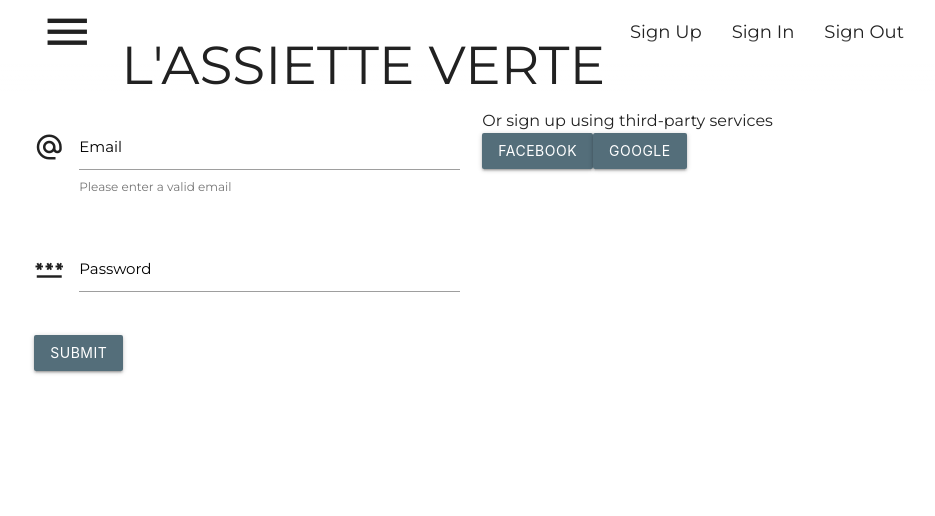
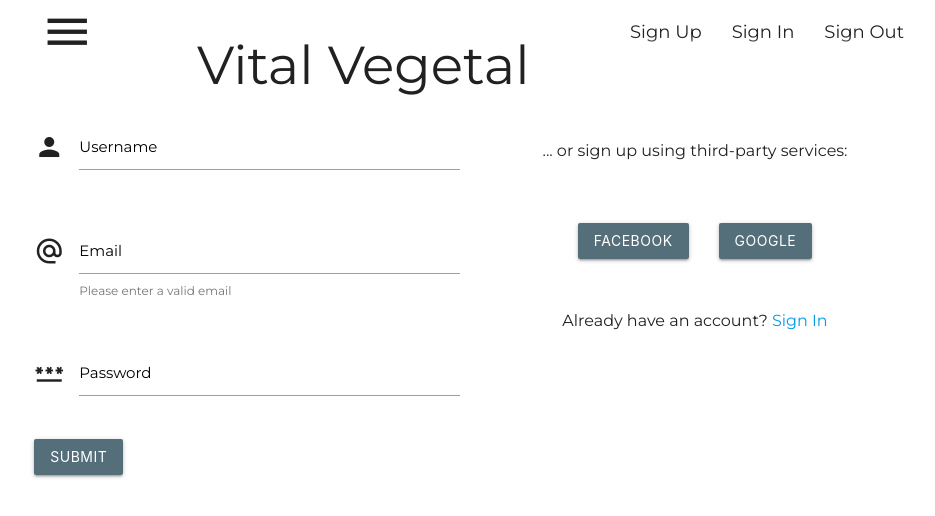
Before and after one commit to PetitsPoissons/marielle-av, a React (Create React App) app in the folder client/: page /signup in a window 1280 px wide. Shown: the top 516 px of the page, without its empty margins (169-1104 px from the left). Built offline with nearby package versions, Linux system fonts and the light colour scheme; no server answers.

Commit message:
signup form continued

```diff
--- a/client/src/actions/authActions.js
+++ b/client/src/actions/authActions.js
@@ -1,7 +1,32 @@
 import axios from 'axios';
-import { FETCH_USER, SIGNUP_SUCCESS, SIGNUP_FAIL } from './types';
+import { FETCH_USER, SIGNUP_SUCCESS, SIGNUP_FAIL, AUTH_ERROR } from './types';
 
+// Fetch current user
 export const fetchUser = () => async (dispatch) => {
   const res = await axios.get('/api/current_user');
   dispatch({ type: FETCH_USER, payload: res.data });
 };
+
+// Sign up new user
+export const signUp = (signUpData) => async (dispatch) => {
+  const config = {
+    headers: {
+      'Content-Type': 'application/json',
+    },
+  };
+  const body = JSON.stringify(signUpData);
+  console.log('body', body);
+  try {
+    const res = await axios.post('/api/auth/signup', body, config);
+    dispatch({
+      type: SIGNUP_SUCCESS,
+      payload: res.data,
+    });
+    dispatch(fetchUser());
+  } catch (err) {
+    console.log(err);
+    dispatch({
+      type: SIGNUP_FAIL,
+    });
+  }
+};
--- a/client/src/actions/types.js
+++ b/client/src/actions/types.js
@@ -1,3 +1,4 @@
 export const FETCH_USER = 'FETCH_USER';
 export const SIGNUP_SUCCESS = 'SIGNUP_SUCCESS';
 export const SIGNUP_FAIL = 'SIGNUP_FAIL';
+export const AUTH_ERROR = 'AUTH_ERROR';
--- a/client/src/components/authComponents/SignUp.js
+++ b/client/src/components/authComponents/SignUp.js
@@ -8,11 +8,39 @@ import { connect } from 'react-redux';
 // import { register } from '../../actions/auth';
 
 const SignUp = () => {
+  const [formData, setFormData] = useState({
+    username: '',
+    email: '',
+    password: '',
+  });
+
+  const onChange = (e) =>
+    setFormData({ ...formData, [e.target.name]: e.target.value });
+
+  const onSubmit = (e) => {
+    e.preventDefault();
+    console.log('formData', formData);
+  };
+
   return (
     <div className="container" style={{ marginTop: '3rem' }}>
       <div className="row">
         <div className="col s6">
-          <form>
+          <form onSubmit={(e) => onSubmit(e)}>
+            <div className="row">
+              <div className="input-field col s12">
+                <i className="material-icons prefix">person</i>
+                <input
+                  name="username"
+                  type="text"
+                  id="username"
+                  className="validate"
+                  value={formData.username}
+                  onChange={(e) => onChange(e)}
+                />
+                <label htmlFor="username">Username</label>
+              </div>
+            </div>
             <div className="row">
               <div className="input-field col s12">
                 <i className="material-icons prefix">alternate_email</i>
@@ -21,6 +49,8 @@ const SignUp = () => {
                   type="text"
                   id="email"
                   className="validate"
+                  value={formData.email}
+                  onChange={(e) => onChange(e)}
                 />
                 <label htmlFor="email">Email</label>
                 <span
@@ -40,12 +70,14 @@ const SignUp = () => {
                   type="text"
                   id="password"
                   className="validate"
+                  value={formData.password}
+                  onChange={(e) => onChange(e)}
                 />
                 <label htmlFor="password">Password</label>
               </div>
             </div>
             <button
-              className="btn waves-effect waves-light blue-grey darken-1"
+              className="btn waves-effect waves-blue-grey blue-grey darken-1"
               type="submit"
               name="action"
             >
@@ -54,13 +86,20 @@ const SignUp = () => {
           </form>
         </div>
         <div className="col s6">
-          <p>Or sign up using third-party services</p>
-          <button className="btn waves-effect waves-light blue-grey darken-1">
-            Facebook
-          </button>
-          <button className="btn waves-effect waves-light blue-grey darken-1">
-            Google
-          </button>
+          <div className="row center-align altAuthTxt">
+            ... or sign up using third-party services:
+          </div>
+          <div className="row center-align">
+            <button className="btn waves-effect waves-blue-grey blue-grey darken-1 facebookBtn">
+              Facebook
+            </button>
+            <button className="btn waves-effect waves-blue-grey blue-grey darken-1 googleBtn">
+              Google
+            </button>
+          </div>
+          <div className="row center-align">
+            Already have an account? <Link to="/signin">Sign In</Link>
+          </div>
         </div>
       </div>
     </div>
--- a/client/src/components/layoutComponents/Navbar.js
+++ b/client/src/components/layoutComponents/Navbar.js
@@ -77,7 +77,7 @@ const Navbar = () => {
           </div>
           <div className="nav-wrapper">
             <h2 className="large grey-text text-darken-4 center" id="av-title">
-              L'ASSIETTE VERTE
+              Vital Vegetal
             </h2>
           </div>
         </nav>
--- a/client/src/index.css
+++ b/client/src/index.css
@@ -59,3 +59,9 @@ img {
 .input-field .prefix.active {
   color: #000;
 }
+
+.altAuthTxt,
+.facebookBtn,
+.googleBtn {
+  margin: 2rem 1rem;
+}
--- a/client/src/reducers/authReducer.js
+++ b/client/src/reducers/authReducer.js
@@ -1,19 +1,27 @@
-import { SIGNUP_SUCCESS, SIGNUP_FAIL, FETCH_USER } from '../actions/types';
+import { FETCH_USER, SIGNUP_SUCCESS, SIGNUP_FAIL } from '../actions/types';
 
 const initialState = {
+  token: '',
   loading: true,
   isAuthenticated: null,
   currentUser: null,
+  errorMessage: '',
 };
 
 export default function (state = initialState, action) {
+  const { type, payload } = action;
   switch (action.type) {
     case FETCH_USER:
       return {
         ...state,
-        isAuthenticated: action.payload ? true : false,
-        currentUser: action.payload,
+        loading: false,
+        isAuthenticated: payload ? true : false,
+        currentUser: payload,
       };
+    case SIGNUP_SUCCESS:
+      return {};
+    case SIGNUP_FAIL:
+      return {};
     default:
       return state;
   }
```
Also changed, not shown: 1 other file (tests, documents, lock files or other folders).
